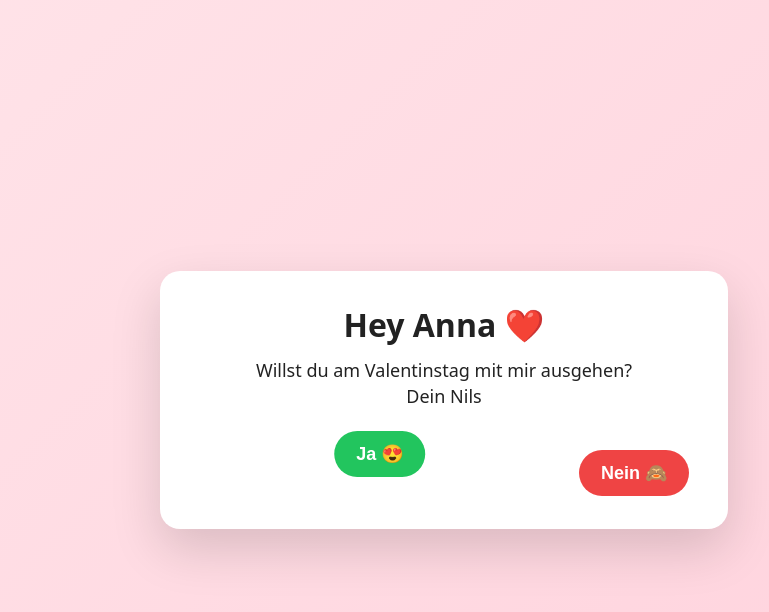
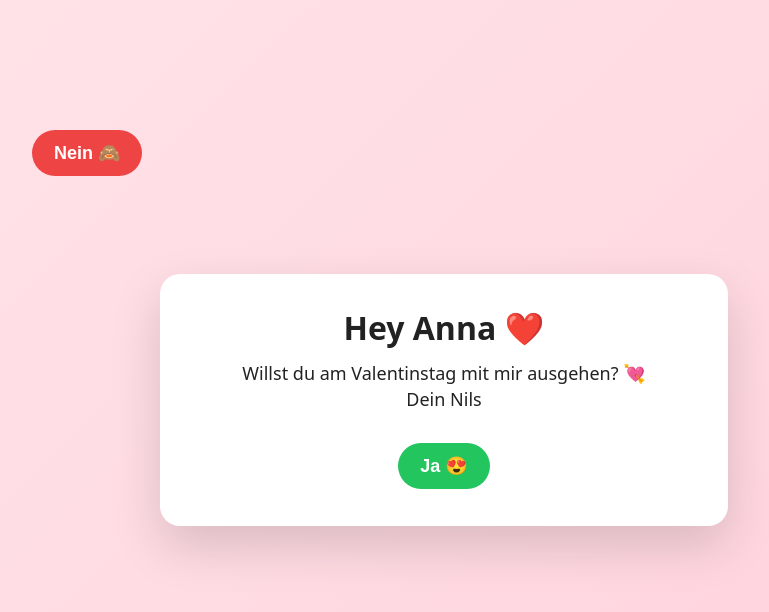
Before and after one commit to AFacelessNewbie/Valentinstag, a plain HTML site: page index.html in a window 1280 px wide. Shown: the whole page, without its empty margins (196-965 px from the left). Drawn offline with Linux system fonts and the light colour scheme.

Commit message:
Refine button styles, animations, and text
Adjusted button styles and positions, improved animations, and updated text for user interaction.

```diff
--- a/index.html
+++ b/index.html
@@ -28,14 +28,21 @@
       box-shadow:0 20px 50px rgba(0,0,0,.15);
       position:relative;
       overflow:hidden;
+      z-index:1;
     }
 
     h1{ margin:0 0 12px; font-size:32px; }
+
     p{ margin:0 0 22px; font-size:18px; line-height:1.4; }
 
     .buttons{
       position:relative;
-      height:70px;
+      height:64px;
+      margin-top:10px;
+      display:flex;
+      align-items:center;
+      justify-content:center;
+      gap:14px;
     }
 
     button{
@@ -45,37 +52,53 @@
       font-size:18px;
       font-weight:600;
       cursor:pointer;
-      transition:.15s;
-      position:absolute;
+      transition: filter .15s, transform .08s;
       user-select:none;
       touch-action:manipulation;
     }
 
+    button:active{ transform: translateY(1px) scale(.99); }
+
     #yes{
       background:#22c55e;
       color:white;
-      left:50%;
-      transform:translateX(-120%);
     }
 
+    /* „Nein“ ist absichtlich frech: es lebt über der ganzen Seite */
     #no{
+      position:fixed;
+      left: 50vw;
+      top: 62vh;
+      transform: translate(-50%, -50%);
       background:#ef4444;
       color:white;
-      left:50%;
-      transform:translateX(20%);
+      z-index:999;
+      will-change:left, top, opacity, transform;
+      transition:
+        left 90ms ease-out,
+        top 90ms ease-out,
+        opacity 70ms linear,
+        transform 90ms ease-out;
     }
 
     button:hover{ filter:brightness(1.05); }
 
     .result{
       display:none;
-      margin-top:20px;
+      margin-top:22px;
+      animation: pop .3s ease-out both;
+    }
+
+    @keyframes pop{
+      from{ opacity:0; transform:scale(.95); }
+      to{ opacity:1; transform:scale(1); }
     }
 
     .result img{
       width:100%;
       border-radius:16px;
       margin-top:12px;
+      box-shadow:0 6px 20px rgba(0,0,0,.15);
       display:block;
     }
   </style>
@@ -86,74 +109,106 @@
     <h1>Hey Anna ❤️</h1>
 
     <p>
-      Willst du am Valentinstag mit mir ausgehen?
+      Willst du am Valentinstag mit mir ausgehen? 💘
       <br>
       Dein Nils
     </p>
 
     <div class="buttons" id="area">
       <button id="yes">Ja 😍</button>
-      <button id="no">Nein 🙈</button>
     </div>
 
     <div class="result" id="result">
       <h2>Ich freu mich riesig 🥰</h2>
       <p>Ich hab dich lieb ❤️</p>
 
-      <img
-        src="bild.jpg"
-        alt="Freude"
-        onerror="this.onerror=null;this.src='https://images.unsplash.com/photo-1520975869018-44c6f0b9ee66?auto=format&fit=crop&w=1200&q=80';"
-      >
+      <img src="bild.jpg" alt="Freude"
+        onerror="this.onerror=null;this.src='https://images.unsplash.com/photo-1520975869018-44c6f0b9ee66?auto=format&fit=crop&w=1200&q=80'">
 
-      <img
-        src="https://media.giphy.com/media/3o6Zt481isNVuQI1l6/giphy.gif"
-        alt="Meme"
-      >
+      <img src="https://media.giphy.com/media/3o6Zt481isNVuQI1l6/giphy.gif" alt="Meme">
     </div>
   </div>
+
+  <!-- Das „Nein“ liegt bewusst außerhalb der Card -->
+  <button id="no" aria-label="Nein">Nein 🙈</button>
 
 <script>
   const no = document.getElementById('no');
   const yes = document.getElementById('yes');
-  const area = document.getElementById('area');
   const result = document.getElementById('result');
 
-  function moveNo(){
-    const areaRect = area.getBoundingClientRect();
-    const btnRect = no.getBoundingClientRect();
-
-    const pad = 4;
-    const maxX = Math.max(pad, areaRect.width  - btnRect.width  - pad);
-    const maxY = Math.max(pad, areaRect.height - btnRect.height - pad);
-
-    const x = Math.floor(Math.random() * maxX);
-    const y = Math.floor(Math.random() * maxY);
-
-    no.style.left = x + 'px';
-    no.style.top  = y + 'px';
-    no.style.transform = 'none'; // wichtig: damit left/top wirklich gelten
+  // Zufällige Position über die GANZE Seite (Viewport)
+  function randomViewportPos(){
+    const r = no.getBoundingClientRect();
+    const pad = 12;
+    const maxX = Math.max(pad, window.innerWidth  - r.width  - pad);
+    const maxY = Math.max(pad, window.innerHeight - r.height - pad);
+    return {
+      x: Math.floor(Math.random() * maxX),
+      y: Math.floor(Math.random() * maxY)
+    };
   }
 
-  // Startposition
-  moveNo();
+  // Teleport mit kurzem „Verschwinden“ (fühlt sich flüssiger an)
+  let moving = false;
+  function teleportNo(){
+    if(moving) return;
+    moving = true;
 
-  // „Nein“ weicht aus
-  ['mouseenter','pointerenter','touchstart','click'].forEach(evt=>{
-    no.addEventListener(evt,(e)=>{
-      e.preventDefault();
-      moveNo();
+    no.style.opacity = '0';
+    const {x,y} = randomViewportPos();
+
+    // ganz kurzer Delay, damit das Fade-Out sichtbar ist
+    setTimeout(() => {
+      no.style.left = x + 'px';
+      no.style.top  = y + 'px';
+      no.style.transform = 'translate(0,0)';
+
+      requestAnimationFrame(() => {
+        no.style.opacity = '1';
+        moving = false;
+      });
+    }, 55);
+  }
+
+  // Start
+  teleportNo();
+
+  // Es soll wirklich schwer sein, es zu klicken:
+  // - sobald man in die Nähe kommt (pointermove), springt es weg
+  // - bei hover/pointerenter/touch/click sowieso
+  let lastMove = 0;
+  document.addEventListener('pointermove', (e) => {
+    const now = performance.now();
+    if(now - lastMove < 40) return; // leichtes Throttling
+
+    const b = no.getBoundingClientRect();
+    const cx = b.left + b.width/2;
+    const cy = b.top  + b.height/2;
+    const dist = Math.hypot(cx - e.clientX, cy - e.clientY);
+
+    const threshold = window.matchMedia('(pointer: coarse)').matches ? 160 : 120;
+    if(dist < threshold){
+      lastMove = now;
+      teleportNo();
+    }
+  }, {passive:true});
+
+  ['mouseenter','pointerenter','touchstart','pointerdown','click','focus'].forEach(evt => {
+    no.addEventListener(evt, (ev) => {
+      ev.preventDefault();
+      teleportNo();
     }, {passive:false});
   });
 
-  // „Ja“ zeigt die Freude-Ansicht
-  yes.addEventListener('click',()=>{
-    area.style.display='none';
-    result.style.display='block';
+  // Wenn sie JA drückt: Nein verschwindet und Inhalt erscheint
+  yes.addEventListener('click', () => {
+    no.style.display = 'none';
+    result.style.display = 'block';
   });
 
-  // Bei Fenstergröße neu positionieren
-  window.addEventListener('resize', moveNo);
+  // Bei Resize neue Position, damit es nicht off-screen landet
+  window.addEventListener('resize', () => teleportNo());
 </script>
 
 </body>
```
